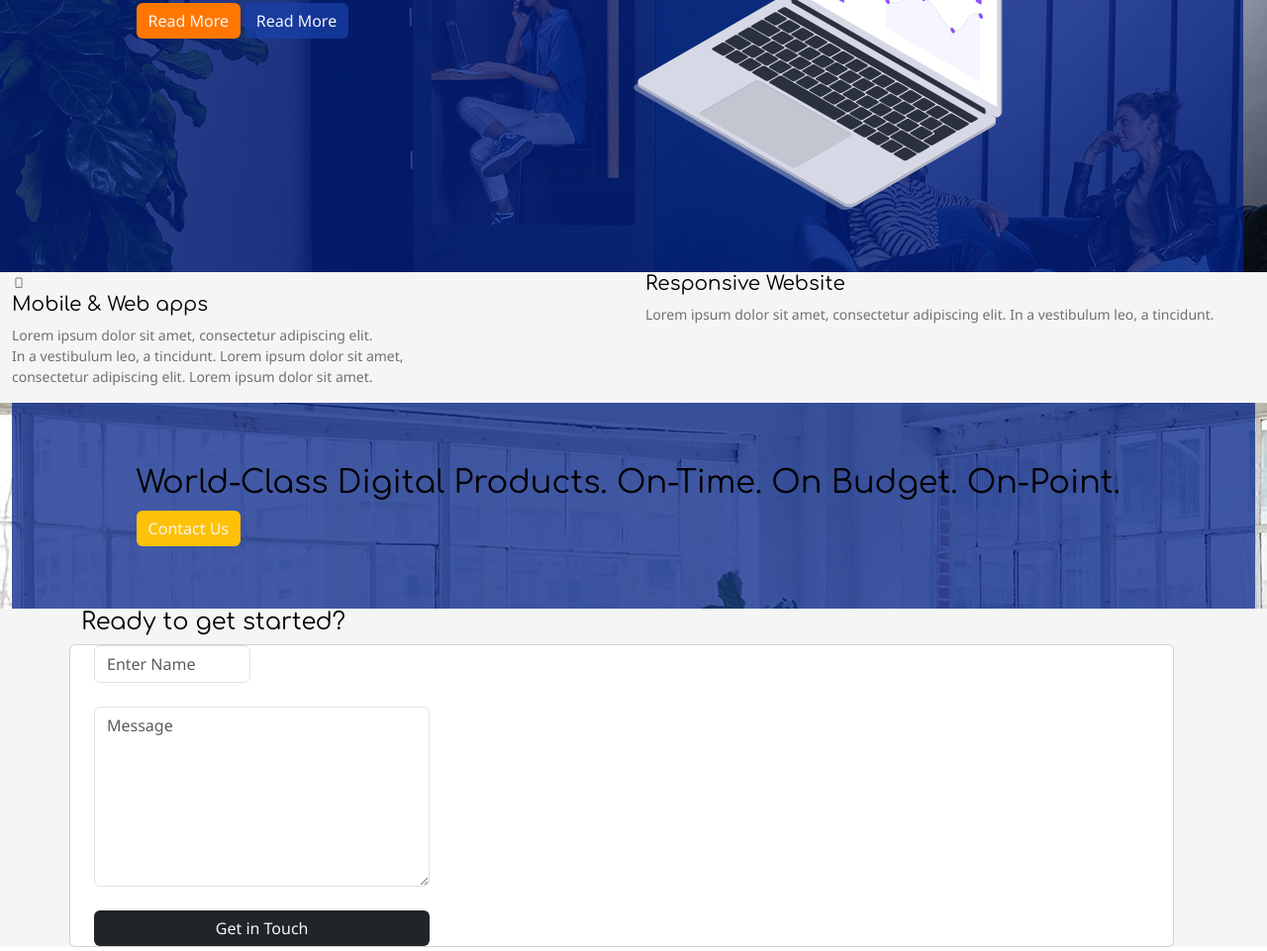
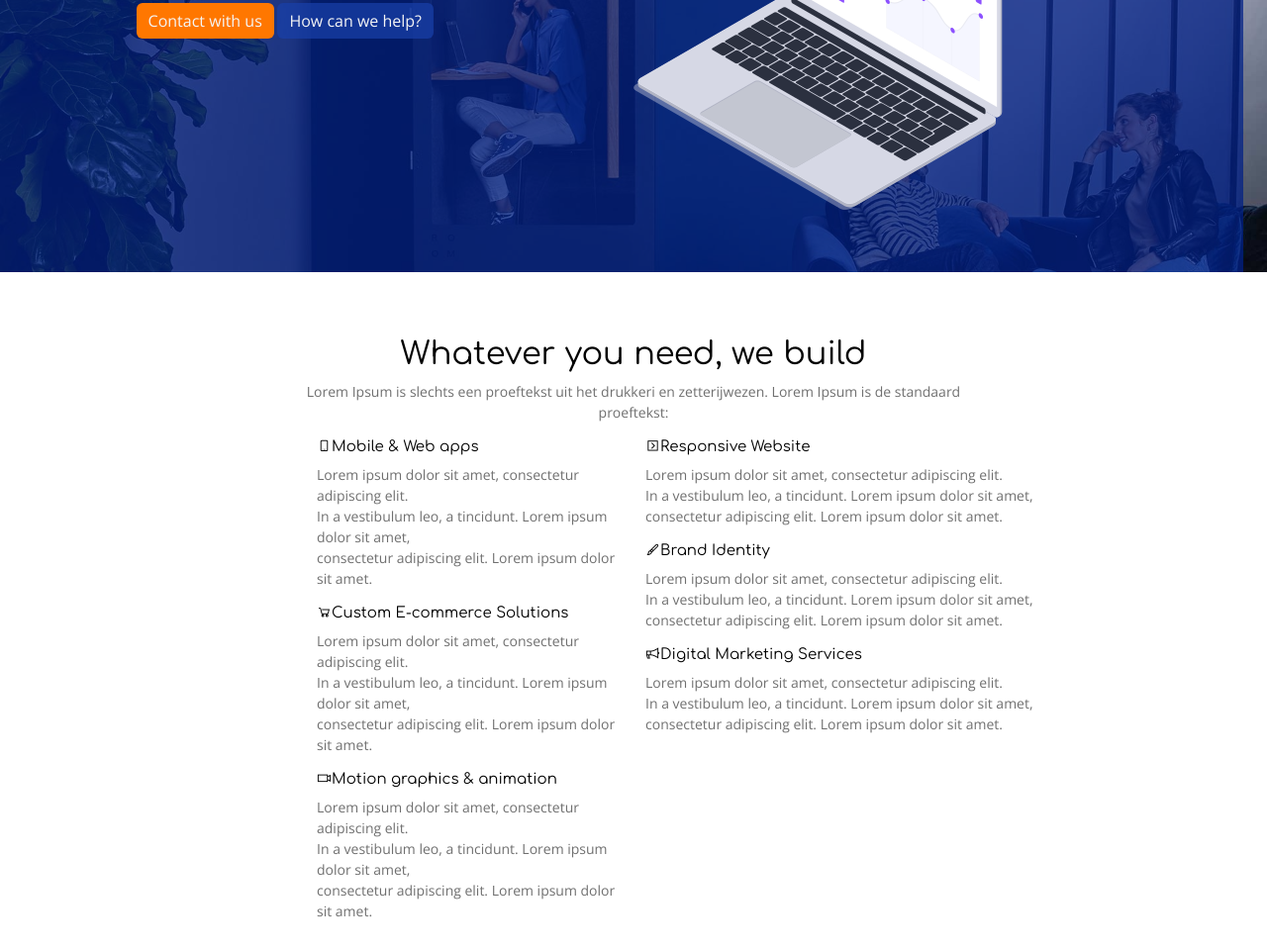
Before and after one commit to Elving12/Prueba1, a plain HTML site: page index.html in a window 1280 px wide. Shown: the part 338-1299 px from the top of the page at 99% size. Drawn offline with nearby package versions, Linux system fonts and the light colour scheme.

Commit message:
Add files via upload

```diff
--- a/css/style.css
+++ b/css/style.css
@@ -13,10 +13,9 @@
 	--fondo-footer: #fff;
 }
 body{
-	font-family: 'Segoe UI';
+	font-family: 'Open Sans', sans-serif;
 	font-size: 14px;
 	color: var(--color-general);
-	background-color: var(--fondo-gris);
 }
 h2,h3,h4,h5,h6{
 	color: var(--color-titulos);
@@ -72,10 +71,40 @@ h1{
 	background-color: rgba(25,64,170,0.71);
 }
 
+#btn3{
+	background-color: var(--color-naranja);
+}
+
 #CTA{
 	background-image: url("../img/hero-bg-2.jpg");
 }
 
 #features h4{
-	font-size: 20px;
+	font-size: 15px;
 }
+
+#column1{
+	padding-left: 25%;
+
+}
+
+#features{
+	margin-top: 5%;
+	margin-bottom: 5%;
+}
+
+.titulo{
+	text-align: center;
+}
+
+#white{
+	font-family: 'Comfortaa', sans-serif;
+	color: var(--fondo-gris);
+}
+
+#agency{
+	padding-left: 10%;
+	background-color: var(--fondo-gris);
+	padding-top: 12%;
+	padding-bottom: 12%;
+}
--- a/index.html
+++ b/index.html
@@ -59,8 +59,8 @@
 					<article class="col-lg-6 col-sm-6 col-12">
 						<h1>Open up your <br> business to new <br> possibilities.</h1>
 						<p>Lorem ipsum dolor sit amet, consectetur adipiscing elit. <br> In a vestibulum leo, a tincidunt.</p>
-						<button type="button" id="btn1" class="btn btn-warning">Read More</button>
-						<button type="button" id="btn2" class="btn btn-warning">Read More</button>
+						<button type="button" id="btn1" class="btn btn-warning">Contact with us</button>
+						<button type="button" id="btn2" class="btn btn-warning">How can we help?</button>
 					</article>
 
 					<article class="col-lg-6 col-sm-6 col-12">
@@ -73,16 +73,57 @@
 
 	<section id="features">
 		<div class="container-fluid">
+			<h2 class="titulo">Whatever you need, we build</h2>
+			<p class="titulo">Lorem Ipsum is slechts een proeftekst uit het drukkeri en zetterijwezen. Lorem Ipsum is de standaard <br> proeftekst:<p>
+				<div class="row">
+
+
+					<article id="column1" class="col-lg-6 col-sm-6 col-12">
+						<h4><i class="las la-mobile"></i>Mobile & Web apps</h4>
+						<p>Lorem ipsum dolor sit amet, consectetur adipiscing elit. <br> In a vestibulum leo, a tincidunt. Lorem ipsum dolor sit amet, <br> consectetur adipiscing elit. Lorem ipsum dolor sit amet.</p>
+
+						<h4><i class="las la-shopping-cart"></i>Custom E-commerce Solutions</h4>
+						<p>Lorem ipsum dolor sit amet, consectetur adipiscing elit. <br> In a vestibulum leo, a tincidunt. Lorem ipsum dolor sit amet, <br> consectetur adipiscing elit. Lorem ipsum dolor sit amet.</p>
+
+						<h4><i class="las la-video"></i>Motion graphics & animation</h4>
+						<p>Lorem ipsum dolor sit amet, consectetur adipiscing elit. <br> In a vestibulum leo, a tincidunt. Lorem ipsum dolor sit amet, <br> consectetur adipiscing elit. Lorem ipsum dolor sit amet.</p>
+					</article>
+
+
+
+					<article class="col-lg-6 col-sm-6 col-12">
+						<h4><i class="las la-caret-square-right"></i>Responsive Website</h4>
+						<p>Lorem ipsum dolor sit amet, consectetur adipiscing elit. <br> In a vestibulum leo, a tincidunt. Lorem ipsum dolor sit amet, <br> consectetur adipiscing elit. Lorem ipsum dolor sit amet.</p>
+
+						<h4><i class="las la-paint-brush"></i>Brand Identity</h4>
+						<p>Lorem ipsum dolor sit amet, consectetur adipiscing elit. <br> In a vestibulum leo, a tincidunt. Lorem ipsum dolor sit amet, <br> consectetur adipiscing elit. Lorem ipsum dolor sit amet.</p>
+
+						<h4><i class="las la-bullhorn"></i>Digital Marketing Services</h4>
+						<p>Lorem ipsum dolor sit amet, consectetur adipiscing elit. <br> In a vestibulum leo, a tincidunt. Lorem ipsum dolor sit amet, <br> consectetur adipiscing elit. Lorem ipsum dolor sit amet.</p>
+					</article>
+
+				</div>
+			</div>
+	</section>
+
+	<section id="agency">
+		<div class="container-fluid">
 				<div class="row">
 
 					<article class="col-lg-6 col-sm-6 col-12">
-						<i class="las la-mobile"></i><h4>Mobile & Web apps</h4>
-						<p>Lorem ipsum dolor sit amet, consectetur adipiscing elit. <br> In a vestibulum leo, a tincidunt. Lorem ipsum dolor sit amet, <br> consectetur adipiscing elit. Lorem ipsum dolor sit amet.</p>
+						<h2>Creative agency for Your <br> Business Solutions</h2>
+						<p>Lorem ipsum dolor sit amet, consectetur adipiscing elit. <br> In a vestibulum leo, a tincidunt. Lorem ipsum dolor sit amet, <br>consectetur adipiscing elit. In a vestibulum leo, a tincidunt.<br> In a vestibulum leo, a tincidunt.</p>
+
 					</article>
 
 					<article class="col-lg-6 col-sm-6 col-12">
-						<h4>Responsive Website</h4>
-						<p>Lorem ipsum dolor sit amet, consectetur adipiscing elit. In a vestibulum leo, a tincidunt.</p>
+							<article class="col-lg-6 col-sm-6 col-12">
+
+						</article>
+
+						<article class="col-lg-6 col-sm-6 col-12">
+
+						</article>
 					</article>
 
 				</div>
@@ -92,7 +133,7 @@
 	<section id="CTA">
 		<div class="container-fluid">
 				<div class="overlay w-100">
-					<h2>World-Class Digital Products. On-Time. On Budget. On-Point.</h2>
+					<h2 id="white">World-Class Digital Products. On-Time. On Budget. On-Point.</h2>
 					<button type="button" id="btn3" class="btn btn-warning">Contact Us</button>
 
 				</div>
@@ -103,10 +144,10 @@
 
 		<div class="container">
 			<h4>Ready to get started?</h4>
-				<div class="row card container">
-					<article class="col-lg-4 col-sm-6 col-6">
+			<article class="col-lg-6 col-sm-6 col-12">
+							<div class="row ">
 
-						<div class="row">
+						<div class="row container">
 							<article class="col-lg-6 col-sm-12">
 								<input type="text" name="nombre" class="form-control" required placeholder="Enter Name">
 							</article>
@@ -123,6 +164,10 @@
 							<article class="col-lg-12">
 								<button type="submit" class="btn btn-dark w-100">Get in Touch</button>
 							</article>
+
+
+
+				<hr>
 						</div>
 
 					</article>
```
